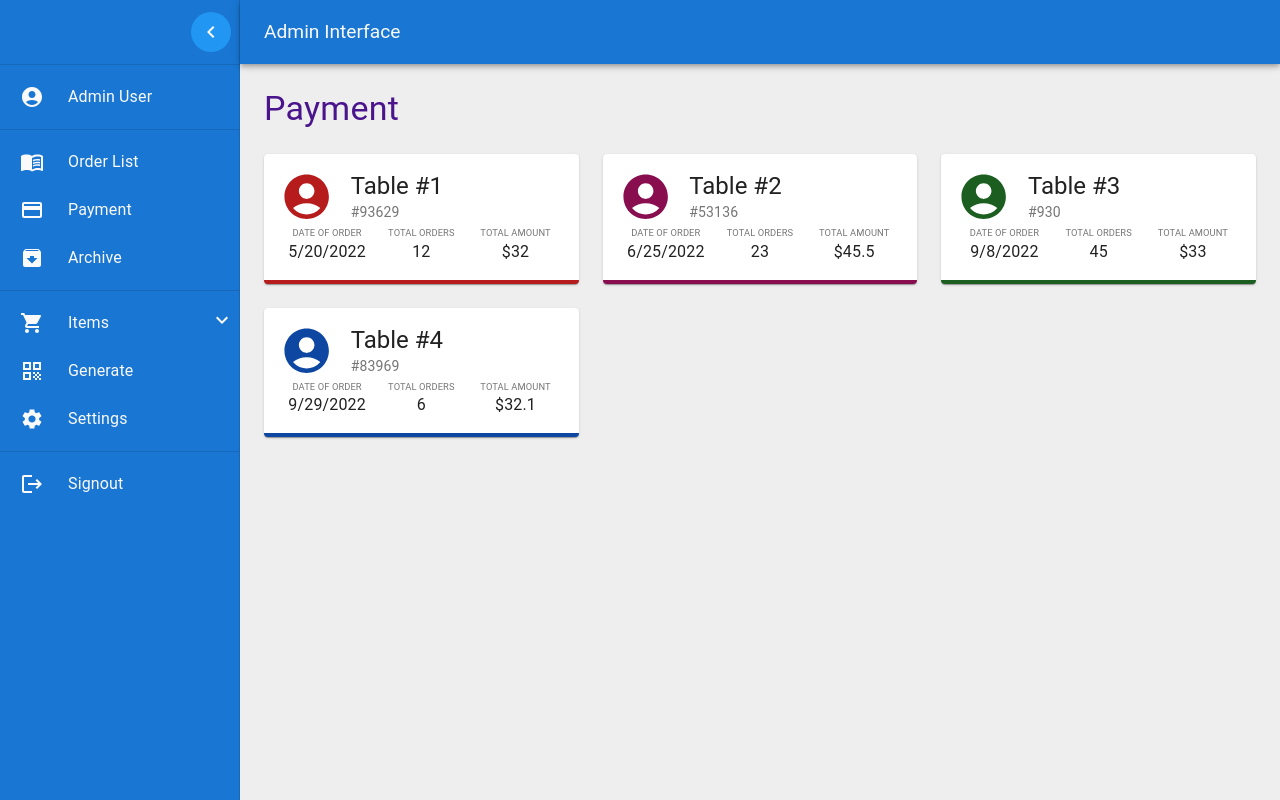
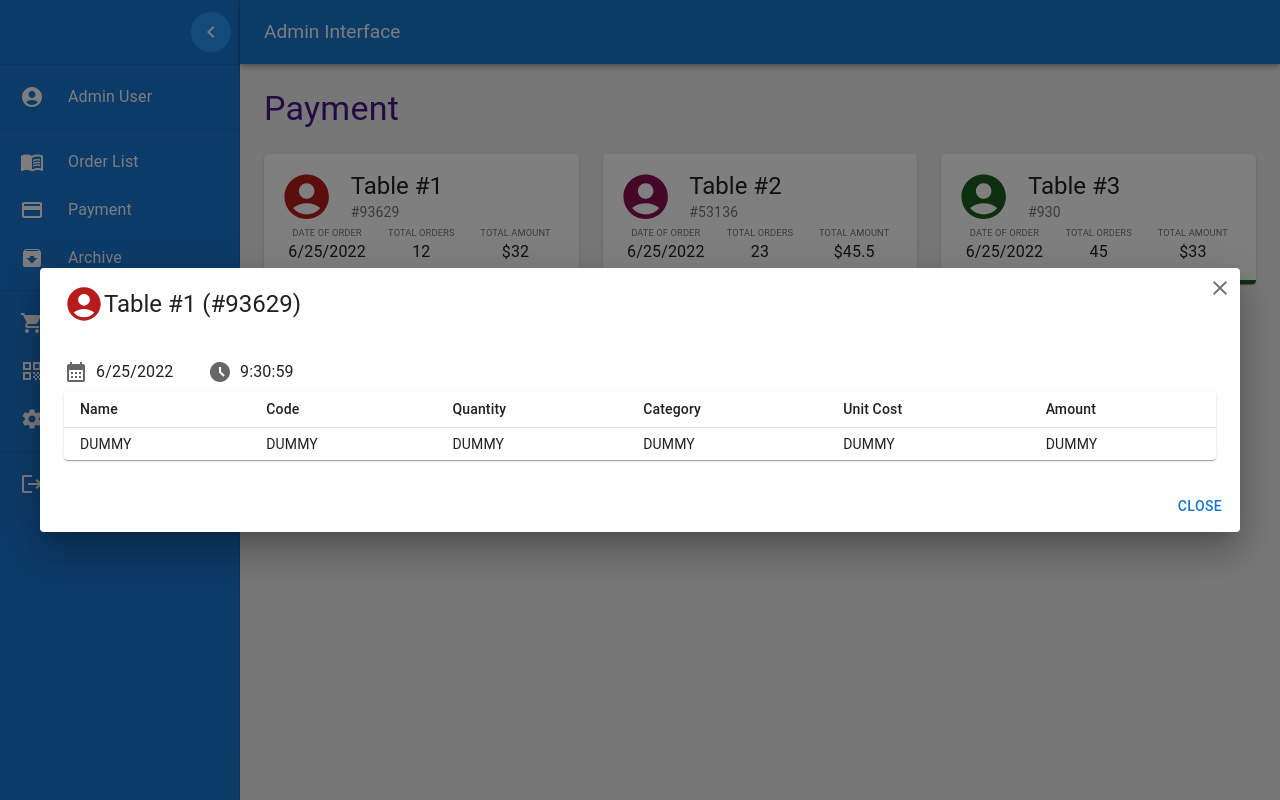
Before and after one commit to mdbandi123/servis, a React (Create React App) app in the folder FE/client-app/: page /payment in a window 1280 px wide. Both pictures are taken after a click on the button 421 px from the left and 216 px from the top of the page. Built offline with nearby package versions, Linux system fonts and the light colour scheme.

Commit message:
Added payment, category & food item, archive page with map, and modal

```diff
--- /dev/null
+++ b/FE/client-app/src/global/modals/ViewPaymentModal.js
@@ -0,0 +1,126 @@
+import * as React from 'react';
+
+import Grid2 from '@mui/material/Unstable_Grid2/Grid2';
+import { IconButton } from '@mui/material/';
+import { Box, Slide, Stack, CardActionArea, Paper } from '@mui/material';
+import { Dialog, DialogActions, DialogContent, DialogContentText, DialogTitle } from '@mui/material/';
+import { Table, TableBody, TableCell, TableContainer, TableHead, TableRow } from '@mui/material/';
+
+import CloseIcon from '@mui/icons-material/Close';
+import CalendarMonthIcon from '@mui/icons-material/CalendarMonth';
+import AccessTimeFilledIcon from '@mui/icons-material/AccessTimeFilled';
+import AccountCircleIcon from '@mui/icons-material/AccountCircle';
+
+import GlobalBlackBody1 from '../typographies/bodies/BlackBody1';
+import GlobalBlackHeader5 from '../typographies/headers/BlackHeader5';
+import GlobalBlueTextButton from '../buttons/text/BlueTextButton';
+
+const Transition = React.forwardRef(function Transition(props, ref) {
+    return <Slide direction="up" ref={ref} {...props} />;
+});
+
+function ViewPaymentModal(props) {
+    const [openViewPaymentModal, setOpenViewPaymentModal] = React.useState(false);
+
+    const viewPaymentHandler = () => {
+        setOpenViewPaymentModal(true);
+    };
+
+    const cancelItemDeleteHandler = () => {
+        setOpenViewPaymentModal(false);
+        console.log('Cancel')
+    };
+
+    const closeIconButton = {
+        position: 'absolute',
+        top: 0,
+        right: 0
+    }
+
+    const paymentTable = {
+        minWidth: 650
+    }
+
+    const paymentTableRow = {
+        '&:last-child td, &:last-child th': {
+            border: 0
+        }
+    }
+
+    const dialogAlignment = {
+        alignItems: 'center',
+        display: 'flex'
+    }
+
+    return (
+        <React.Fragment>
+            <CardActionArea onClick={viewPaymentHandler}>{props.children}</CardActionArea>
+            <Dialog keepMounted fullWidth maxWidth="lg" open={openViewPaymentModal} TransitionComponent={Transition} onClose={cancelItemDeleteHandler} aria-describedby="alert-dialog-slide-description">
+                <DialogTitle sx={dialogAlignment}>
+                    <AccountCircleIcon sx={props.sx} />
+                    <GlobalBlackHeader5 text={props.title + ' (' + props.userId + ')'} />
+                </DialogTitle>
+                <Box sx={closeIconButton}>
+                    <IconButton >
+                        <CloseIcon onClick={cancelItemDeleteHandler} />
+                    </IconButton>
+                </Box>
+                <DialogContent>
+                    <DialogContentText id="alert-dialog-slide-description">
+                        <Grid2 container justify="flex-start">
+                            <Grid2 item xs={12} sm={2.5} md={1.5} lg={1.5} lx={1.5}>
+                                <Stack direction="row" justifyContent="start" spacing={1}>
+                                    <Box>
+                                        <CalendarMonthIcon />
+                                    </Box>
+                                    <Box>
+                                        <GlobalBlackBody1 text={props.orderDate} />
+                                    </Box>
+                                </Stack>
+                            </Grid2>
+                            <Grid2 item xs={12} sm={2.5} md={1.5} lg={1.5} lx={1.5}>
+                                <Stack direction="row" justifyContent="start" spacing={1}>
+                                    <Box>
+                                        <AccessTimeFilledIcon />
+                                    </Box>
+                                    <Box>
+                                        <GlobalBlackBody1 text={props.orderTime} />
+                                    </Box>
+                                </Stack>
+                            </Grid2>
+                        </Grid2>
+                    </DialogContentText>
+                    <TableContainer component={Paper}>
+                        <Table sx={ paymentTable } size="small" aria-label="a dense table">
+                            <TableHead>
+                                <TableRow>
+                                    <TableCell align="left">Name</TableCell>
+                                    <TableCell align="left">Code</TableCell>
+                                    <TableCell align="left">Quantity</TableCell>
+                                    <TableCell align="left">Category</TableCell>
+                                    <TableCell align="left">Unit Cost</TableCell>
+                                    <TableCell align="left">Amount</TableCell>
+                                </TableRow>
+                            </TableHead>
+                            <TableBody>
+                                    <TableRow sx={ paymentTableRow } >
+                                        <TableCell align="left">DUMMY</TableCell>
+                                        <TableCell align="left">DUMMY</TableCell>
+                                        <TableCell align="left">DUMMY</TableCell>
+                                        <TableCell align="left">DUMMY</TableCell>
+                                        <TableCell align="left">DUMMY</TableCell>
+                                        <TableCell align="left">DUMMY</TableCell>
+                                    </TableRow>
+                            </TableBody>
+                        </Table>
+                    </TableContainer>
+                </DialogContent>
+                <DialogActions>
+                    <GlobalBlueTextButton text='Close' onClick={cancelItemDeleteHandler} />
+                </DialogActions>
+            </Dialog>
+        </React.Fragment>
+    );
+}
+
+export default ViewPaymentModal;
--- a/FE/client-app/src/pages/orderlist/OrderList.js
+++ b/FE/client-app/src/pages/orderlist/OrderList.js
@@ -1,36 +1,11 @@
 import React from "react";
 import Box from '@mui/material/Box';
 import GlobalPurpleHeader4 from "../../global/typographies/headers/PurpleHeader4";
-
-import GlobalBlackBody1 from "../../global/typographies/bodies/BlackBody1";
-import GlobalBlackBody2 from "../../global/typographies/bodies/BlackBody2";
-import GlobalGreyBody3 from "../../global/typographies/bodies/GreyBody3";
-import GlobalBlackHeader1 from "../../global/typographies/headers/BlackHeader1";
-import GlobalBlackHeader2 from "../../global/typographies/headers/BlackHeader2";
-import GlobalBlackHeader3 from "../../global/typographies/headers/BlackHeader3";
-import GlobalBlackHeader4 from "../../global/typographies/headers/BlackHeader4";
-import GlobalBlackHeader5 from "../../global/typographies/headers/BlackHeader5";
-import GlobalBlackOverline from "../../global/typographies/overlines/BlackOverline";
-import GlobalBlackCaption from "../../global/typographies/captions/BlackCaption";
 
 function OrderList() {
     return (
         <Box>
             <GlobalPurpleHeader4 text="Order List"/>
-
-            <GlobalBlackOverline text="Overline" />
-
-            <GlobalBlackBody1 text="Body1" />
-            <GlobalBlackBody2 text="Body2" />
-            <GlobalGreyBody3 text="Body3" />
-
-            <GlobalBlackCaption text="Caption" />
-
-            <GlobalBlackHeader1 text="h1" />
-            <GlobalBlackHeader2 text="h2" />
-            <GlobalBlackHeader3 text="h3" />
-            <GlobalBlackHeader4 text="h4" />
-            <GlobalBlackHeader5 text="h5" />
         </Box>
     );
 }
--- a/FE/client-app/src/pages/payment/Payment.js
+++ b/FE/client-app/src/pages/payment/Payment.js
@@ -1,12 +1,11 @@
 import React from "react";
+import { PaymentData } from "./datas/PaymentData";
 
 import Box from '@mui/material/Box';
 import Grid2 from '@mui/material/Unstable_Grid2/Grid2';
 import Card from '@mui/material/Card';
 import CardContent from '@mui/material/CardContent';
-import { CardActionArea } from '@mui/material';
 import AccountCircleIcon from '@mui/icons-material/AccountCircle';
-import { pink, red, green, blue } from "@mui/material/colors";
 
 import GlobalPurpleHeader4 from "../../global/typographies/headers/PurpleHeader4";
 import GlobalBlackHeader5 from "../../global/typographies/headers/BlackHeader5";
@@ -14,40 +13,7 @@ import GlobalBlackBody1 from "../../global/typographies/bodies/BlackBody1";
 import GlobalGreyBody2 from "../../global/typographies/bodies/GreyBody2";
 import GlobalGreyBody3 from "../../global/typographies/bodies/GreyBody3";
 
-const DummyCustomersPayments = [
-    {
-        userTableId: `#`+Math.floor(Math.random() * 100000),
-        userTableName: 'Table #1',
-        userTableOrder: 12,
-        totalAmount: `$`+32,
-        dateOrder: new Date(2022, 5, 20),
-        userTableColor: red[900],
-    },
-    {
-        userTableId: `#` + Math.floor(Math.random() * 100000),
-        userTableName: 'Table #2',
-        userTableOrder: 23,
-        totalAmount: `$` + 45.50,
-        dateOrder: new Date(2022, 6, 25),
-        userTableColor: pink[900],
-    },
-    {
-        userTableId: `#` + Math.floor(Math.random() * 100000),
-        userTableName: 'Table #3',
-        userTableOrder: 45,
-        totalAmount: `$` + 33,
-        dateOrder: new Date(2022, 9, 8),
-        userTableColor: green[900],
-    },
-    {
-        userTableId: `#` + Math.floor(Math.random() * 100000),
-        userTableName: 'Table #4',
-        userTableOrder: 6,
-        totalAmount: `$` + 32.10,
-        dateOrder: new Date(2022, 9, 29),
-        userTableColor: blue[900],
-    },
-];
+import ViewPaymentModal from "../../global/modals/ViewPaymentModal";
 
 function Payment() {
     const pageTitleContainer = {
@@ -67,10 +33,10 @@ function Payment() {
                 <GlobalPurpleHeader4 text="Payment" />
             </Box>
             <Grid2 container spacing={3}>
-                {DummyCustomersPayments.map((paymentList) => (
+                {PaymentData.map((paymentList) => (
                     <Grid2 item xs={12} sm={6} md={6} lg={4} lx={4}>
                         <Card sx={{ borderBottom: `4px solid ` + paymentList.userTableColor }}>
-                            <CardActionArea>
+                            <ViewPaymentModal title={paymentList.userTableName} userId={paymentList.userTableId} orderDate={[paymentList.dateOrder.getMonth() + '/' + paymentList.dateOrder.getDate() + '/' + paymentList.dateOrder.getFullYear()]} orderTime={[paymentList.dateOrder.getHours() + ':' + paymentList.dateOrder.getMinutes() + ':' + paymentList.dateOrder.getSeconds()]} sx={{ color: paymentList.userTableColor, fontSize: '2em' }} >
                                 <CardContent>
                                     <Grid2 container sx={userTableProfile}>
                                         <Grid2 item xs={12} sm={12} md={3} lg={3} lx={3}>
@@ -96,7 +62,7 @@ function Payment() {
                                         </Grid2>
                                     </Grid2>
                                 </CardContent>
-                            </CardActionArea>
+                            </ViewPaymentModal>
                         </Card>
                     </Grid2>
                 ))}
--- /dev/null
+++ b/FE/client-app/src/pages/payment/datas/PaymentData.js
@@ -0,0 +1,37 @@
+import { pink, red, green, blue } from "@mui/material/colors";
+
+export const PaymentData = [
+    {
+        userTableId: `#` + Math.floor(Math.random() * 100000),
+        userTableName: ['Table #1'],
+        userTableOrder: 12,
+        totalAmount: `$` + 32,
+        dateOrder: new Date(2022, 6, 25, 9, 30, 59),
+        userTableColor: red[900],
+        userOrders: ['Pork Tonkatsu', 'Orange']
+    },
+    {
+        userTableId: `#` + Math.floor(Math.random() * 100000),
+        userTableName: 'Table #2',
+        userTableOrder: 23,
+        totalAmount: `$` + 45.50,
+        dateOrder: new Date(2022, 6, 25, 9, 30, 34),
+        userTableColor: pink[900],
+    },
+    {
+        userTableId: `#` + Math.floor(Math.random() * 100000),
+        userTableName: 'Table #3',
+        userTableOrder: 45,
+        totalAmount: `$` + 33,
+        dateOrder: new Date(2022, 6, 25, 11, 32, 45),
+        userTableColor: green[900],
+    },
+    {
+        userTableId: `#` + Math.floor(Math.random() * 100000),
+        userTableName: 'Table #4',
+        userTableOrder: 6,
+        totalAmount: `$` + 32.10,
+        dateOrder: new Date(2022, 6, 25, 10, 22, 38),
+        userTableColor: blue[900],
+    },
+];
```
